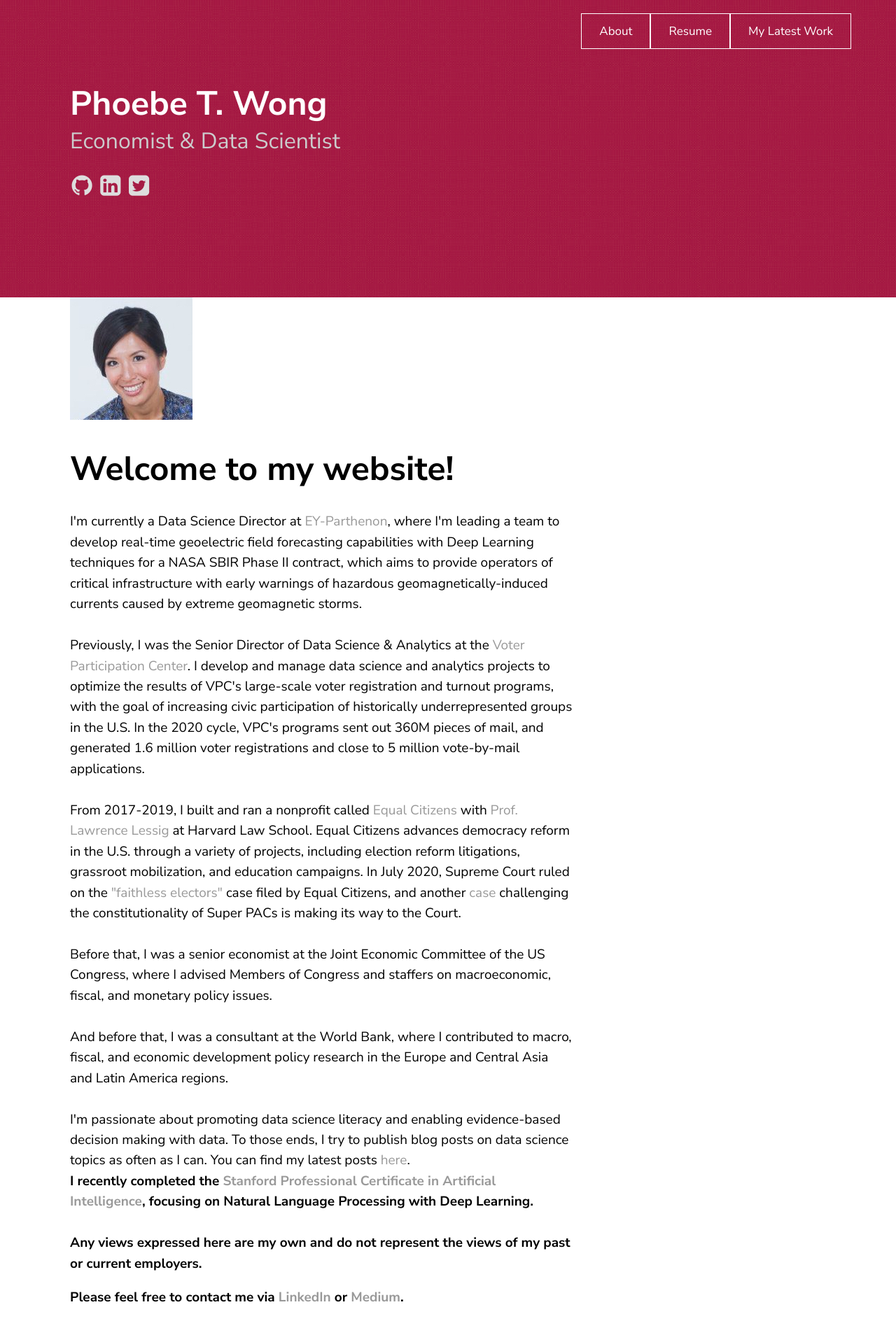
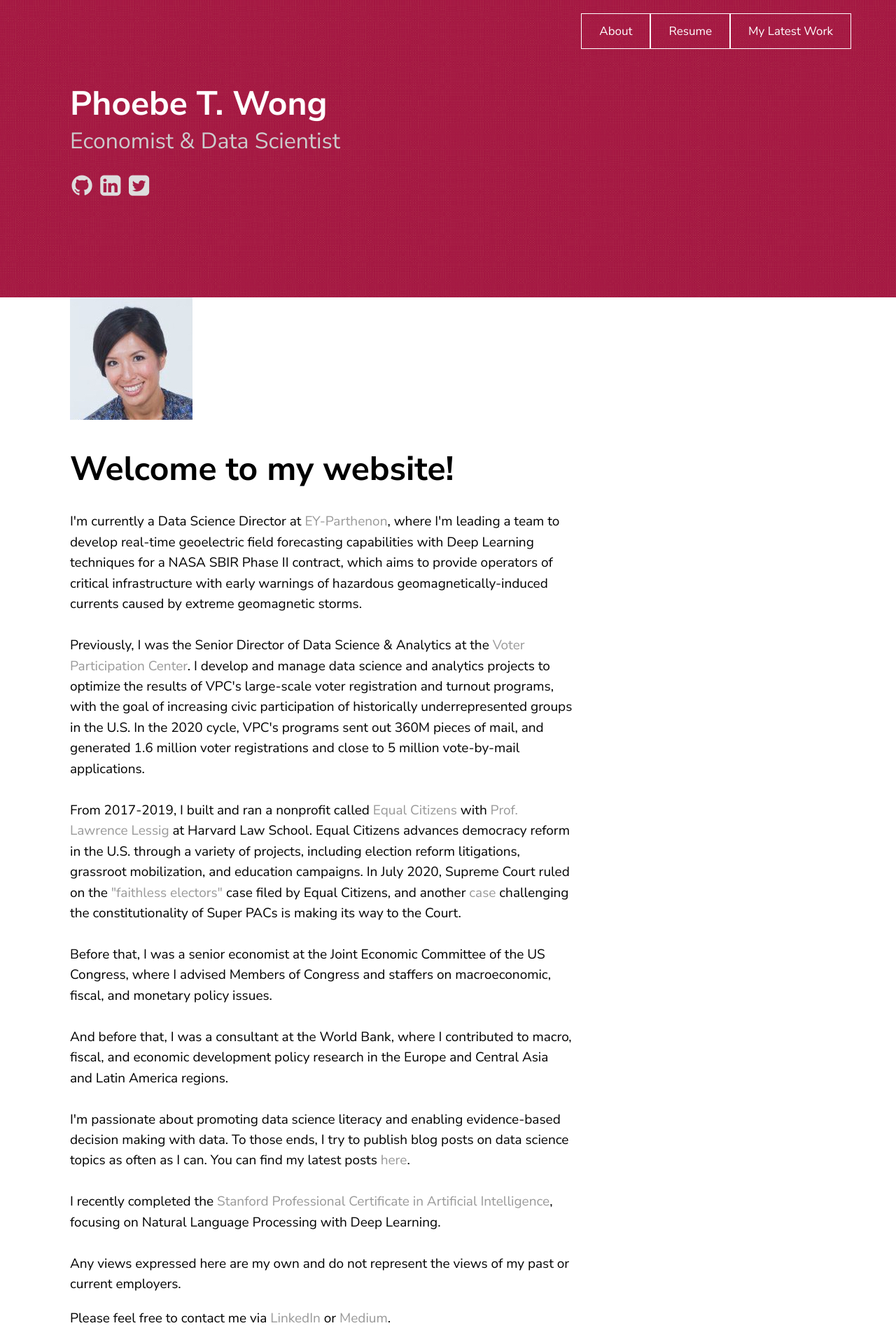
Before and after one commit to phoebetwong/phoebetwong.github.io, a Jekyll site: the page built from index.html, in a window 1280 px wide. Shown: the whole page at 70% size. Built offline with Jekyll 4.4.1, drawn with Linux system fonts in a browser that asks for light colours; a script that is not in the unit is left out; before the commit the page ends 1889 px from its top, so only the background shows below that.

Commit message:
may 2022 update v3

```diff
--- a/about.html
+++ b/about.html
@@ -18,7 +18,7 @@
 		And before that, I was a consultant at the World Bank, where I contributed to macro, fiscal, and economic development policy research in the Europe and Central Asia and Latin America regions.
 		<br><br>
 		I'm passionate about promoting data science literacy and enabling evidence-based decision making with data. To those ends, I try to publish blog posts on data science topics as often as I can. You can find my latest posts <a href="https://phoebetwong.github.io/mylatestwork.html" target="_blank"> here</a>.
-		<b r><br>
+		<br><br>
 		I recently completed the <a href="https://online.stanford.edu/programs/artificial-intelligence-professional-program" target="_blank">Stanford Professional Certificate in Artificial Intelligence</a>, focusing on Natural Language Processing with Deep Learning.
 		<br><br>
 		Any views expressed here are my own and do not represent the views of my past or current employers.
--- a/index.html
+++ b/index.html
@@ -18,7 +18,7 @@
 		And before that, I was a consultant at the World Bank, where I contributed to macro, fiscal, and economic development policy research in the Europe and Central Asia and Latin America regions.
 		<br><br>
 		I'm passionate about promoting data science literacy and enabling evidence-based decision making with data. To those ends, I try to publish blog posts on data science topics as often as I can. You can find my latest posts <a href="https://phoebetwong.github.io/mylatestwork.html" target="_blank"> here</a>.
-		<b r><br>
+		<br><br>
 		I recently completed the <a href="https://online.stanford.edu/programs/artificial-intelligence-professional-program" target="_blank">Stanford Professional Certificate in Artificial Intelligence</a>, focusing on Natural Language Processing with Deep Learning.
 		<br><br>
 		Any views expressed here are my own and do not represent the views of my past or current employers.
```
